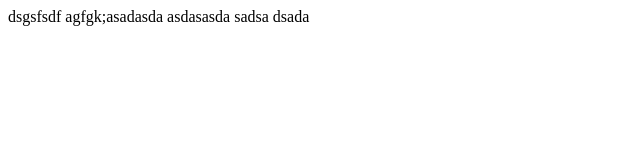
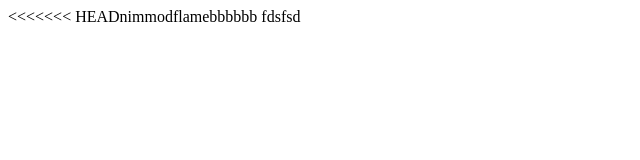
Before and after one commit to darkknightza/Zooo, a plain HTML site: page Zooo.html in a window 1280 px wide. Shown: the full height of the page, 0-640 px from the left. Drawn offline with Linux system fonts and the light colour scheme.

Commit message:
ggggggg
g

```diff
--- a/Zooo.html
+++ b/Zooo.html
@@ -4,13 +4,7 @@
 	<title>สวัสดี</title>
 </head>
 <body>
-dsgsfsdf
-agfgk;asadasda
-
-asdasasda
-
-sadsa
-
-dsada
+<<<<<<< HEADnimmodflamebbbbbb
+fdsfsd
 </body>
 </html>
```
